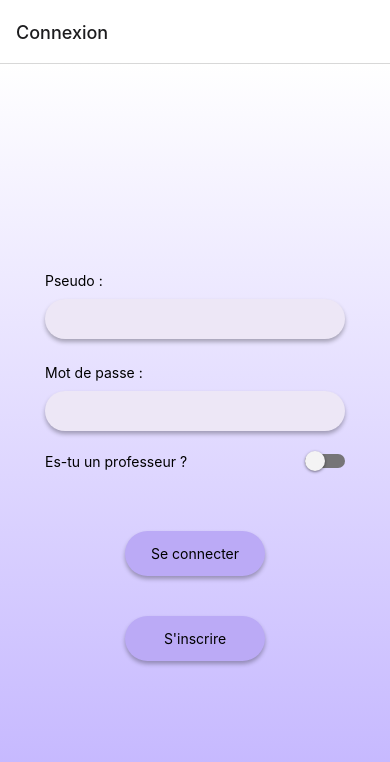
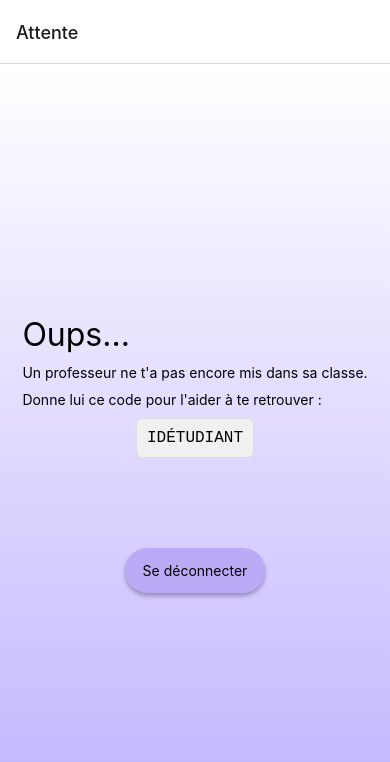
Before and after one commit to Bysimeit/CSLabs-Hackathon, a React Native app in the folder SPEF/: screen /Attente in a window 390 px wide. Shown: the top 762 px of the page. Built offline with nearby package versions, Linux system fonts and the light colour scheme.

Commit message:
Not in class

```diff
--- a/SPEF/App.js
+++ b/SPEF/App.js
@@ -5,6 +5,7 @@ import { createBottomTabNavigator } from "@react-navigation/bottom-tabs";
 import Accueil from "./screens/Accueil";
 import Login from "./screens/account/Login";
 import Register from "./screens/account/Register";
+import NewStudent from "./screens/NewStudent";
 
 const Tab = createBottomTabNavigator();
 
@@ -18,6 +19,7 @@ export default function App() {
         }}
       >
         <Tab.Screen name="Connexion" component={Login} />
+        <Tab.Screen name="Attente" component={NewStudent} />
         <Tab.Screen name="Accueil" component={Accueil} />
         <Tab.Screen name="Inscription" component={Register} />
       </Tab.Navigator>
--- /dev/null
+++ b/SPEF/screens/NewStudent.js
@@ -0,0 +1,100 @@
+import { StyleSheet, View, Text, Pressable } from "react-native";
+import { LinearGradient } from "expo-linear-gradient";
+
+export default function NewStudent({ navigation }) {
+  const handlePressLogOut = () => {
+    navigation.navigate("Connexion");
+  };
+
+  return (
+    <View style={styles.page}>
+      <LinearGradient colors={["#FFFFFF", "#C0B1FF"]} style={styles.gradient}>
+        <View style={styles.content}>
+          <Text style={styles.textTitle}>Oups...</Text>
+          <Text style={styles.textParaFirst}>
+            Un professeur ne t'a pas encore mis dans sa classe.
+          </Text>
+          <Text style={styles.textParaEnd}>
+            Donne lui ce code pour l'aider à te retrouver :
+          </Text>
+          <View style={styles.markdown}>
+            <Text style={styles.markdownText}>IDÉTUDIANT</Text>
+          </View>
+          <Pressable
+            style={[styles.buttonConnect, styles.shadowBox]}
+            onPress={handlePressLogOut}
+          >
+            <Text style={styles.textButton}>Se déconnecter</Text>
+          </Pressable>
+        </View>
+      </LinearGradient>
+    </View>
+  );
+}
+
+const styles = StyleSheet.create({
+  page: {
+    flex: 1,
+    width: "100%",
+    backgroundColor: "#C9BEBE",
+  },
+  gradient: {
+    width: "100%",
+    height: "100%",
+    alignItems: "center",
+    justifyContent: "center",
+  },
+  content: {
+    position: "relative",
+  },
+  shadowBox: {
+    shadowColor: "#000",
+    shadowOffset: {
+      width: 0,
+      height: 3,
+    },
+    shadowOpacity: 0.29,
+    shadowRadius: 4.65,
+    elevation: 7,
+  },
+  buttonConnect: {
+    marginTop: 40,
+    height: 45,
+    width: 140,
+    backgroundColor: "#BBAAF6",
+    borderRadius: 22.5,
+    justifyContent: "center",
+    marginRight: "auto",
+    marginLeft: "auto",
+  },
+  textButton: {
+    textAlign: "center",
+    marginTop: "auto",
+    marginBottom: "auto",
+  },
+  textTitle: {
+    fontSize: 32,
+    marginBottom: 10,
+  },
+  textParaFirst: {
+    marginBottom: 10,
+  },
+  textParaEnd: {
+    marginBottom: 10,
+  },
+  markdown: {
+    backgroundColor: "#f0f0f0",
+    padding: 10,
+    borderRadius: 6,
+    marginBottom: 50,
+    alignSelf: "center",
+    maxWidth: "80%",
+    borderWidth: 1,
+    borderColor: "#ddd",
+  },
+  markdownText: {
+    fontFamily: "monospace",
+    fontSize: 16,
+    textAlign: "center",
+  },
+});
--- a/SPEF/screens/account/Login.js
+++ b/SPEF/screens/account/Login.js
@@ -20,6 +20,7 @@ export default function Login({ navigation }) {
       if (password != "") {
         setUserName("");
         setPassword("");
+        navigation.navigate("Attente");
       } else {
         Alert.alert("Attends !", "N'oublie pas de mettre ton mot de passe.");
       }
--- a/SPEF/screens/account/Register.js
+++ b/SPEF/screens/account/Register.js
@@ -22,6 +22,8 @@ export default function Login({ navigation }) {
       if (firstName != "") {
         if (userName != "") {
           if (password != "") {
+            setLastName("");
+            setFirstName("");
             setUserName("");
             setPassword("");
           } else {
@@ -34,7 +36,7 @@ export default function Login({ navigation }) {
           Alert.alert("Attends !", "N'oublie pas de mettre ton pseudo.");
         }
       } else {
-        Alert.alert("Attends !", "N'oublie pas de mettre ton présnom.");
+        Alert.alert("Attends !", "N'oublie pas de mettre ton prénom.");
       }
     } else {
       Alert.alert("Attends !", "N'oublie pas de mettre ton nom.");
```
